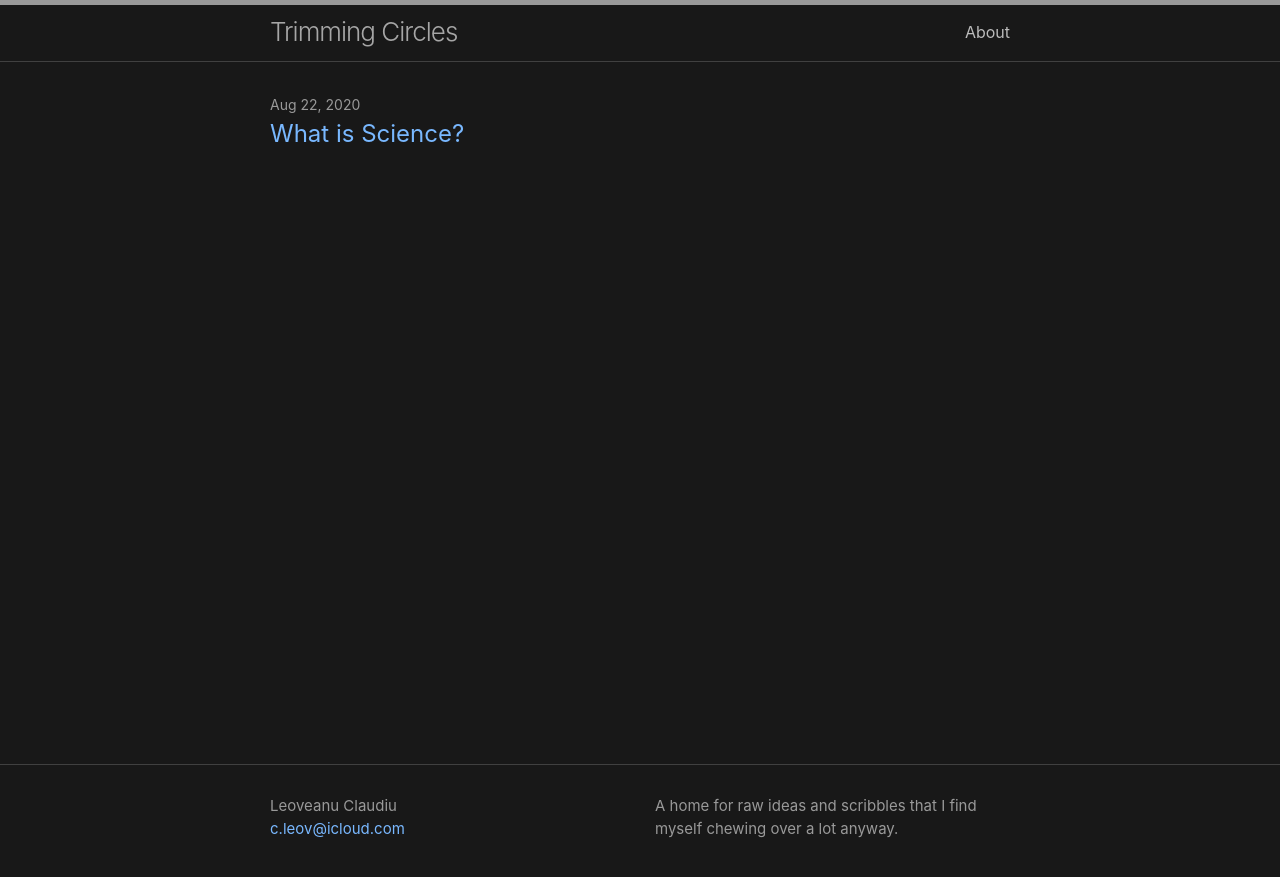
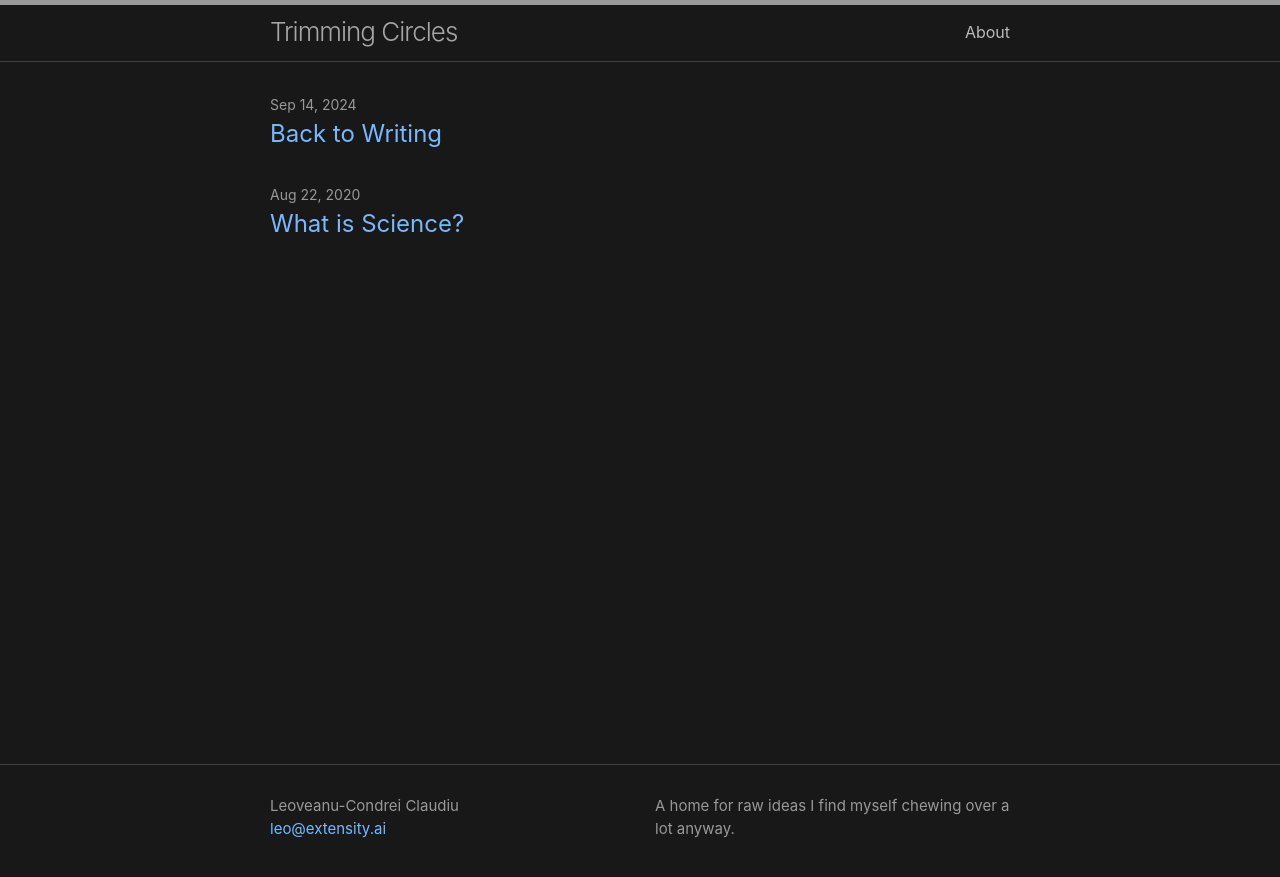
Before and after one commit to futurisold/futurisold.github.io, a Jekyll site: the page built from index.md, in a window 1280 px wide. Shown: the top 877 px of the page. Built offline with Jekyll 4.4.1, drawn with Linux system fonts in a browser that asks for light colours.

Commit message:
back to writing…

```diff
--- a/_config.yml
+++ b/_config.yml
@@ -1,9 +1,9 @@
 title: Trimming Circles
 author:
-  name: Leoveanu Claudiu
-  email: c.leov@icloud.com
+  name: Leoveanu-Condrei Claudiu
+  email: leo@extensity.ai
 description: > # this means to ignore newlines until "show_excerpts:"
-  A home for raw ideas and scribbles that I find myself chewing over a lot anyway.
+  A home for raw ideas I find myself chewing over a lot anyway.
 
 show_excerpts: false # set to true to show excerpts on the homepage
 
```
Also changed, not shown: _posts/2024-09-14-back-to-writing.md (added, +14 -0 lines), about.md (+3 -3 lines), assets/2024-09-14/header.jpg (added), 12 other files.
